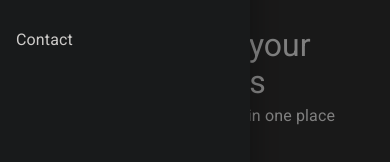
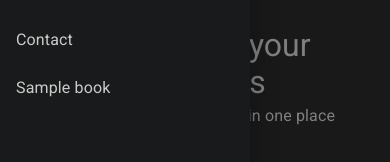
Before and after one commit to ShivS01/just-pdf, a React (Create React App) app: page / in a window 390 px wide. Both pictures are taken after a click on the button 28 px from the left and 41 px from the top of the page. Shown: the part 136-298 px from the top of the page. Built offline with nearby package versions, Linux system fonts and the light colour scheme.

Commit message:
adding sample book route to drawer

```diff
--- a/src/components/NavBar.js
+++ b/src/components/NavBar.js
@@ -145,6 +145,9 @@ const NavBar = (props) => {
         <ListItem button component={Link} to="/contact">
           <ListItemText primary="Contact" />
         </ListItem>
+        <ListItem button component={Link} to="/book">
+          <ListItemText primary="Sample book" />
+        </ListItem>
       </List>
     </div>
   );
```
